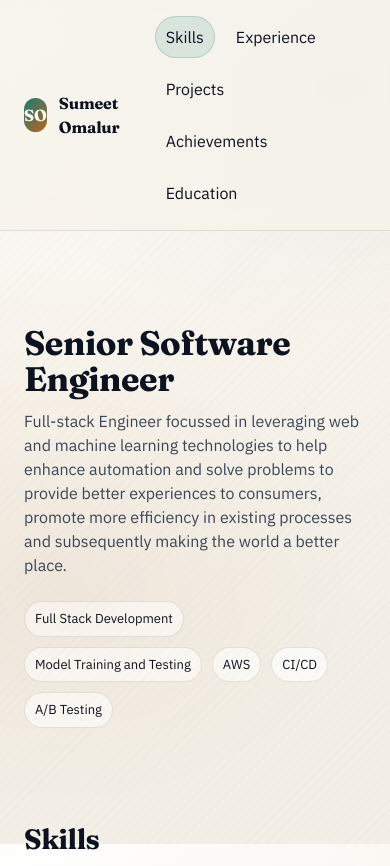
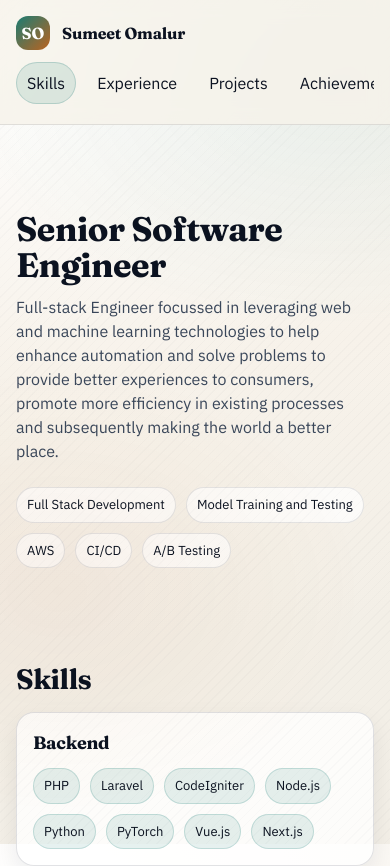
Before and after one commit to somalur/somalur.github.io, a Next.js app: page / in a window 390 px wide. Shown: the top 866 px of the page. Built offline with nearby package versions, Linux system fonts and the light colour scheme.

Commit message:
Fix mobile header layout

```diff
--- a/src/app/page.module.css
+++ b/src/app/page.module.css
@@ -260,6 +260,39 @@
   }
 }
 
+@media (max-width: 720px) {
+  .container {
+    padding: var(--space-3);
+  }
+
+  .siteHeader .container {
+    flex-wrap: wrap;
+    align-items: flex-start;
+    gap: var(--space-2);
+  }
+
+  .brandTitle {
+    font-size: 16px;
+  }
+
+  .siteNav {
+    width: 100%;
+    flex-wrap: nowrap;
+    overflow-x: auto;
+    -webkit-overflow-scrolling: touch;
+    scrollbar-width: none;
+    padding-bottom: 4px;
+  }
+
+  .siteNav::-webkit-scrollbar {
+    display: none;
+  }
+
+  .navLink {
+    white-space: nowrap;
+  }
+}
+
 @media print {
   .siteHeader {
     position: static;
--- a/src/app/page.tsx
+++ b/src/app/page.tsx
@@ -231,7 +231,7 @@ export default function Home() {
             <article className={styles.card} role="listitem">
               <div className={styles.cardTop}>
                 <div>
-                  <h3 className={styles.cardTitle}>Rao's Infosoft Join </h3>
+                  <h3 className={styles.cardTitle}>Rao&apos;s Infosoft Join</h3>
                   <div className={styles.cardSubtitle}>
                     July 2018 - July 2018
                   </div>
```
